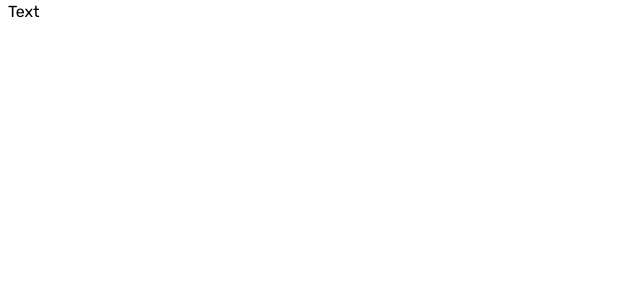
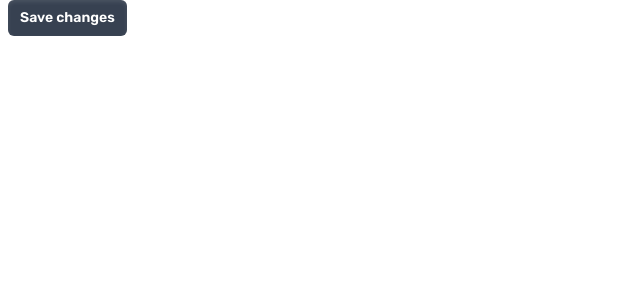
Before and after one commit to oleksiyboichuk/tourist_locations-react, a React (Vite) app: page / in a window 1280 px wide. Shown: the top 300 px of the page, without its empty margins (0-640 px from the left). Built offline with nearby package versions, Linux system fonts and the light colour scheme.

Commit message:
install headless ui

```diff
--- a/package.json
+++ b/package.json
@@ -10,6 +10,7 @@
     "preview": "vite preview"
   },
   "dependencies": {
+    "@headlessui/react": "^2.2.0",
     "react": "^18.3.1",
     "react-dom": "^18.3.1"
   },
--- a/src/App.tsx
+++ b/src/App.tsx
@@ -1,9 +1,12 @@
 import Wrapper from "./components/wrapper";
+import { Button } from "@headlessui/react";
 
 function App() {
   return (
     <Wrapper>
-      <div>Text</div>
+      <Button className="inline-flex items-center gap-2 rounded-md bg-gray-700 py-1.5 px-3 text-sm/6 font-semibold text-white shadow-inner shadow-white/10 focus:outline-none data-[hover]:bg-gray-600 data-[open]:bg-gray-700 data-[focus]:outline-1 data-[focus]:outline-white">
+        Save changes
+      </Button>
     </Wrapper>
   );
 }
```
Also changed, not shown: src/components/add-location-form/index.tsx (added), 1 other file (tests, documents, lock files or other folders).
